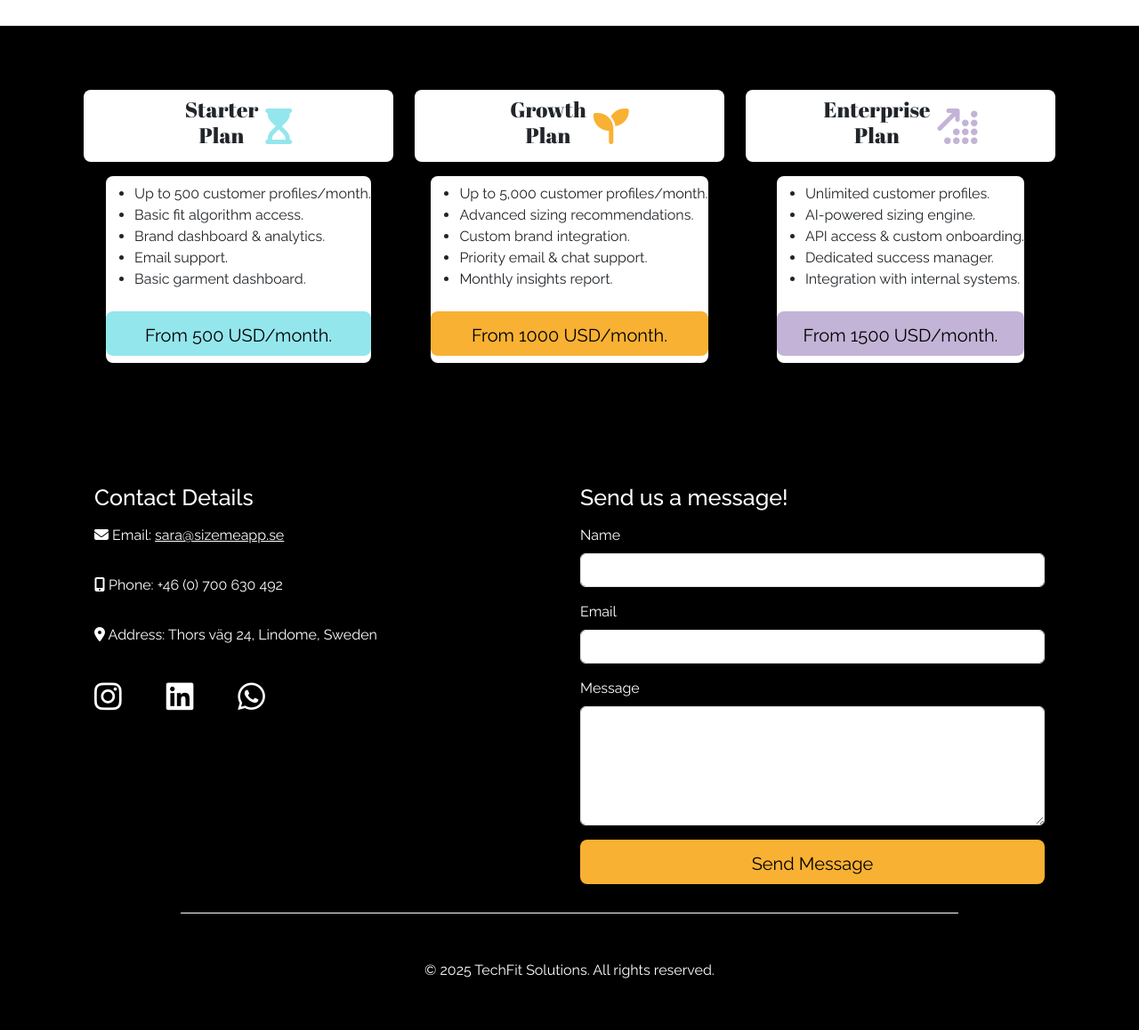
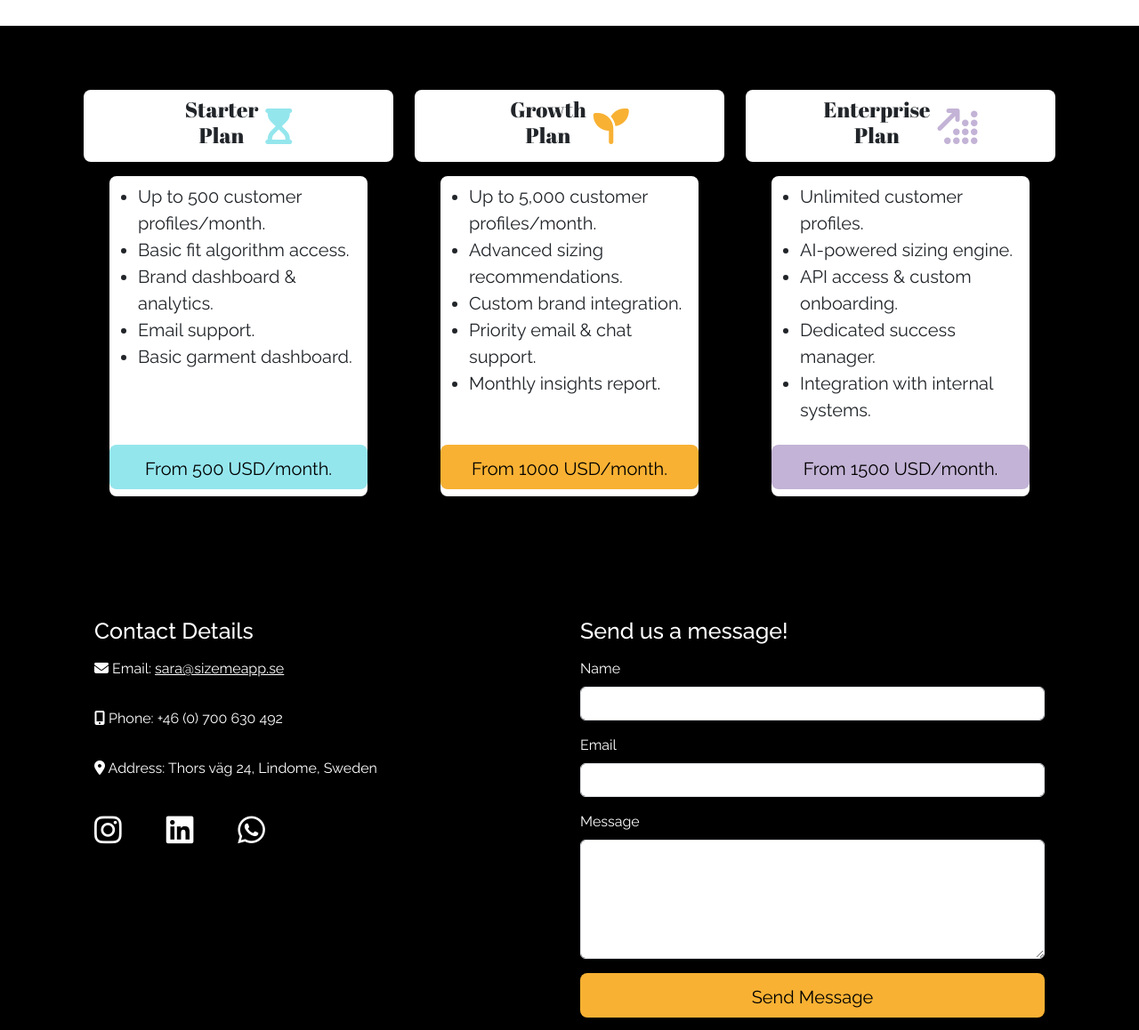
Before and after one commit to Sara-Sundin/SizeMeApp_MVP, a Django app: page / in a window 1280 px wide. Shown: the part 1325-2483 px from the top of the page at 89% size. Before the commit the page ends 2425 px from the top, so only its background shows below. Run offline with Django 5.2, Linux system fonts and the light colour scheme; some libraries are stand-ins or nearby versions.

Commit message:
style the plan info on index page

```diff
--- a/static/css/style.css
+++ b/static/css/style.css
@@ -89,6 +89,7 @@ h4 {
 .checkout-btn {
     background-color: black;
     color: white;
+    font-size: 14px;
 }
 
 /* Navbar */
@@ -220,10 +221,17 @@ h4 {
 }
 
 .lg-icon {
-    display: none;
+    font-size: 80px
 }
 
 .plan-info {
+    background-color: white;
+    border-radius: 8px;
+    margin: 1rem auto;
+    min-height: 250px;
+}
+
+.plan-info-plan {
     background-color: white;
     border-radius: 8px;
     margin: 1rem auto;
@@ -378,6 +386,11 @@ footer p {
         font-size: 90px;
     }
 
+    .plan-info {
+        width: 670px;
+        font-size: 20px;
+    }
+
     #dashboard h1 {
         font-size: 70px;
     }
@@ -388,6 +401,11 @@ footer p {
 
     #plans h3 {
         font-size: 110px;
+    }
+
+    .plan-info {
+        width: 290px;
+        font-size: 20px;
     }
 
     .extra-plan-info {
```
